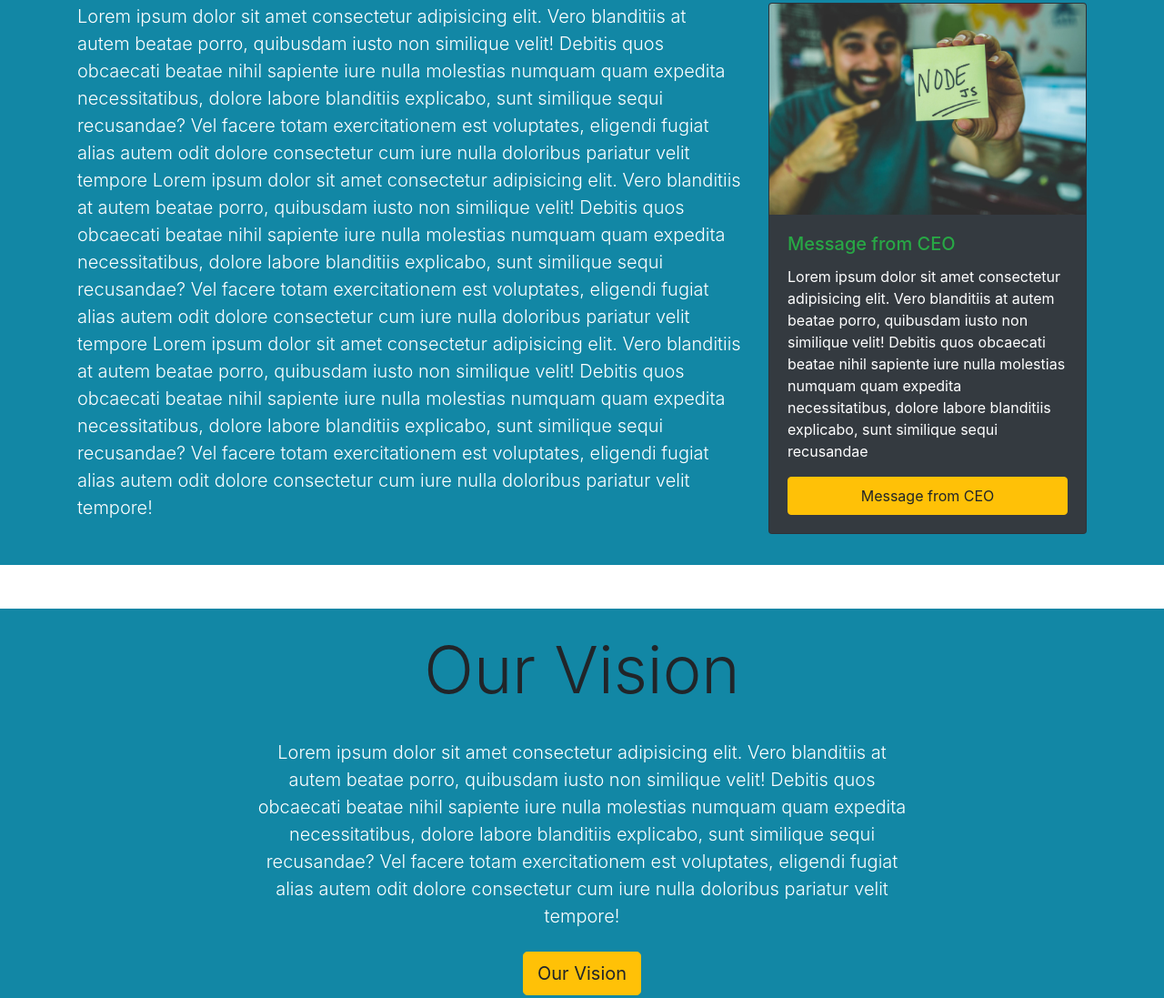
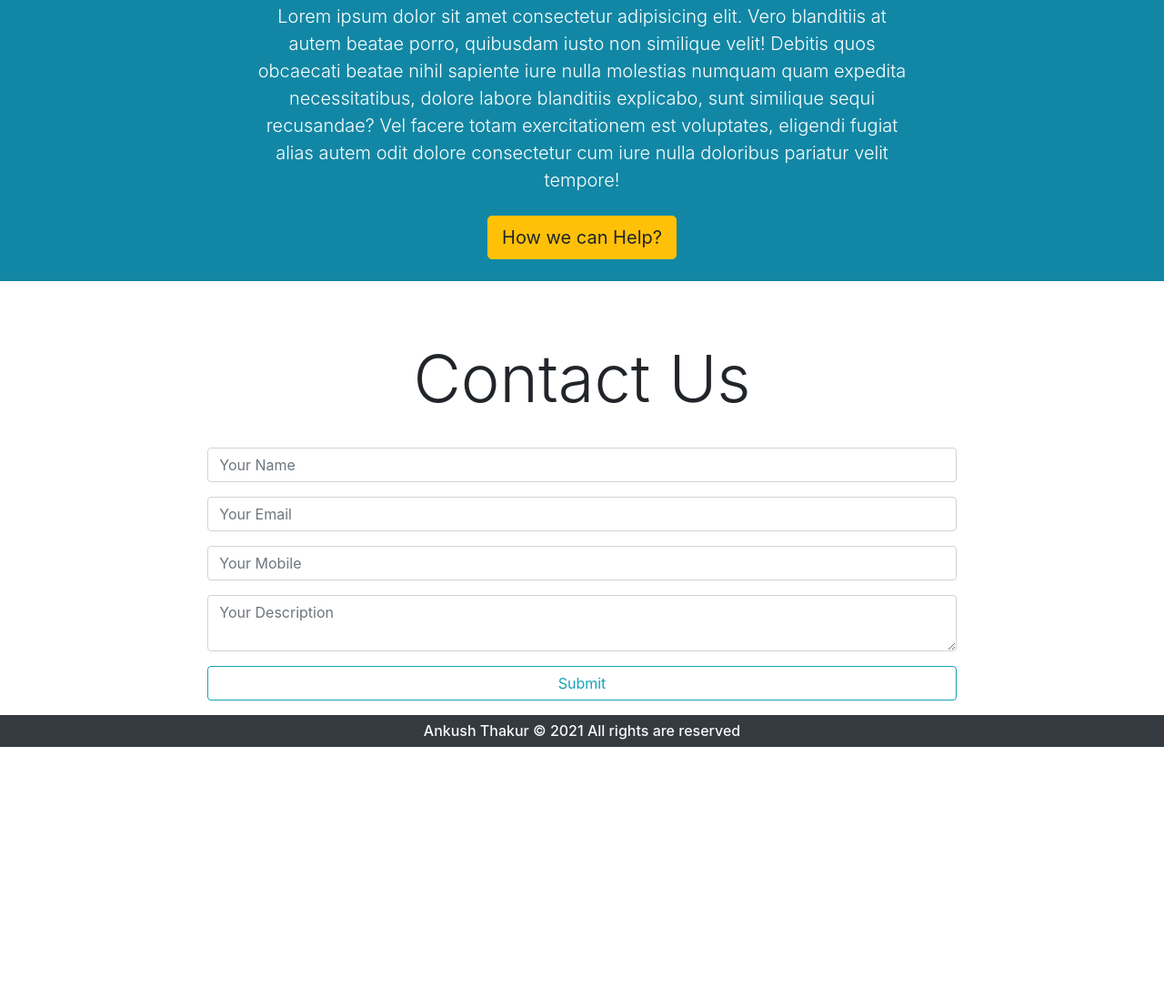
Before and after one commit to AnkushThakur08/E-Commerce, a Gatsby site: page /Contact in a window 1280 px wide. Shown: the part 573-1670 px from the top of the page at 91% size. After the commit the page ends 1394 px from the top, so only its background shows below. Built offline with nearby package versions, Linux system fonts and the light colour scheme; Gatsby itself is replaced by a stand-in of ours.

Commit message:
Contact Form Done

```diff
--- a/src/components/Reuseable/NavBar.js
+++ b/src/components/Reuseable/NavBar.js
@@ -33,7 +33,7 @@ const NavBar = () => {
             <Link to="/Services" className="nav-link text-white">
               Services
             </Link>
-            <Link to="/contact" className="nav-link text-white">
+            <Link to="/Contact" className="nav-link text-white">
               Contact
             </Link>
             <Link to="/" className="nav-link text-white">
--- /dev/null
+++ b/src/components/contact/ContactForm.js
@@ -0,0 +1,59 @@
+import React from "react";
+import Heading from "../Reuseable/Heading";
+
+function ContactForm() {
+  return (
+    <section className="py-3">
+      <Heading title="Contact Us" />
+      <div className="col-10 col-sm-8 mx-auto">
+        <form action="https://formspree.io/f/mpzkrwzd" method="POST">
+          <div className="form-group">
+            <input
+              className="form-control"
+              type="text"
+              name="name"
+              id="name"
+              placeholder="Your Name"
+            />
+          </div>
+
+          <div className="form-group">
+            <input
+              className="form-control"
+              type="email"
+              name="email"
+              id="email"
+              placeholder="Your Email"
+            />
+          </div>
+
+          <div className="form-group">
+            <input
+              className="form-control"
+              type="text"
+              name="mobile"
+              id="mobile"
+              placeholder="Your Mobile"
+            />
+          </div>
+
+          <div className="form-group">
+            <textarea
+              className="form-control"
+              type="text"
+              name="description"
+              id="description"
+              placeholder="Your Description"
+            />
+          </div>
+
+          <button type="submit" className="btn btn-outline-info btn-block">
+            Submit
+          </button>
+        </form>
+      </div>
+    </section>
+  );
+}
+
+export default ContactForm;
--- a/src/pages/Contact.js
+++ b/src/pages/Contact.js
@@ -1,17 +1,14 @@
 import * as React from "react";
 import { graphql } from "gatsby";
-
-import card from "../images/card.jpeg";
 
 import Layout from "../components/layout";
 import Seo from "../components/seo";
 
 import HeroSection from "../components/Reuseable/HeroSection";
 import InfoBlock from "../components/Reuseable/InfoBlock";
-import DualInfoBlock from "../components/Reuseable/DualInfoBlock";
-import TeamImages from "../components/About/TeamImages";
+import ContactForm from "../components/contact/ContactForm";
 
-const AboutPage = ({ data }) => (
+const ContactPage = ({ data }) => (
   <Layout>
     <Seo title="About" />
     <HeroSection
@@ -20,15 +17,15 @@ const AboutPage = ({ data }) => (
       subtitle=""
       heroclass="about-background"
     />
-    <DualInfoBlock heading="Message from CEO" img={card} />
-    <InfoBlock heading="Our Vision" />
-    <TeamImages img={card} />
+
+    <InfoBlock heading="How we can Help?" />
+    <ContactForm />
   </Layout>
 );
 
 export const query = graphql`
   {
-    img: file(relativePath: { eq: "about.png" }) {
+    img: file(relativePath: { eq: "contact.png" }) {
       childImageSharp {
         fluid {
           ...GatsbyImageSharpFluid_tracedSVG
@@ -39,4 +36,4 @@ export const query = graphql`
   }
 `;
 
-export default AboutPage;
+export default ContactPage;
```
